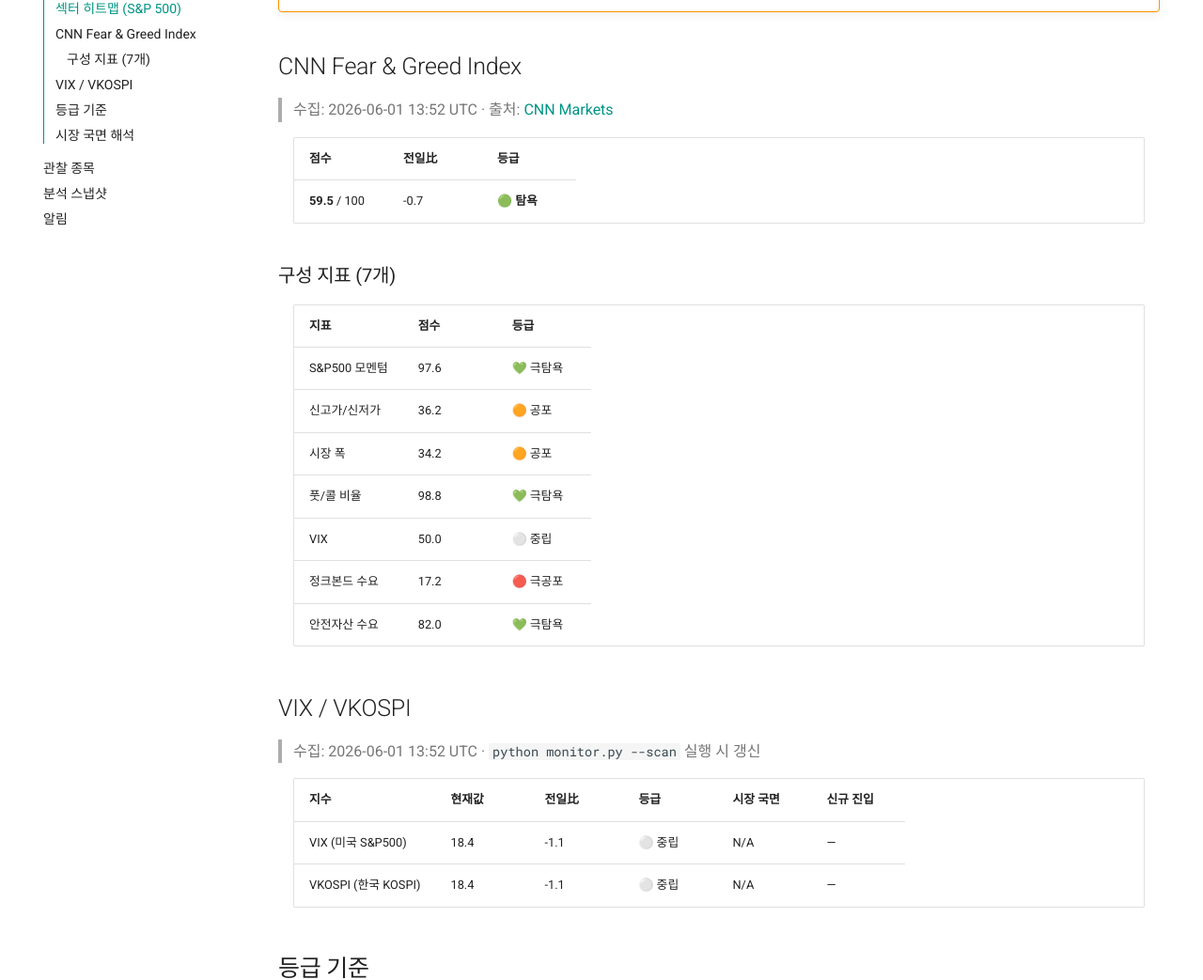
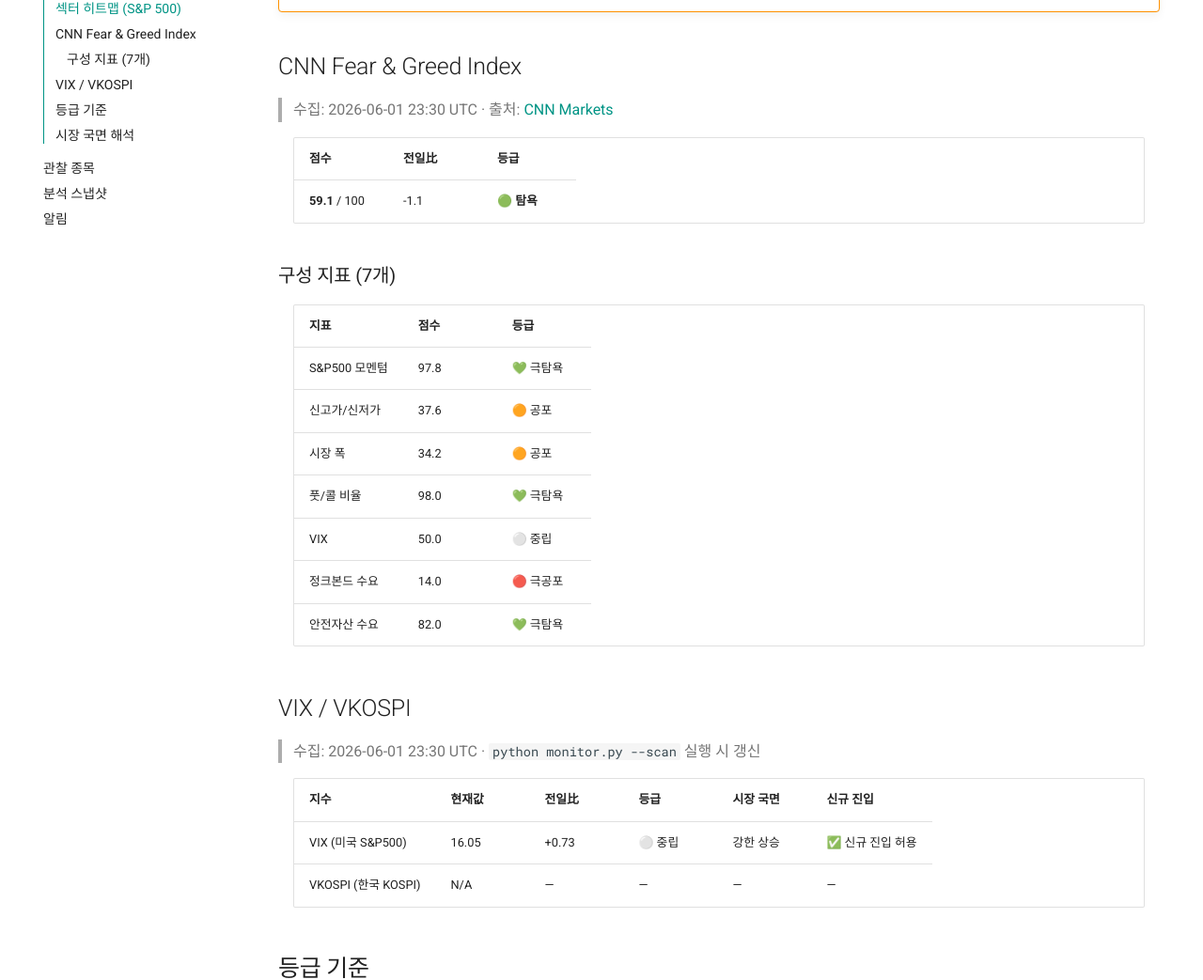
Before and after one commit to workindex/stock-reports, an MkDocs documentation site: the page built from docs/fear-index.md, in a window 1280 px wide and 1400 px high, scrolled down 754 px. Shown: the part 153-1196 px from the top of the window at 94% size. Built offline with MkDocs 1.6.1 and Material for MkDocs 9.7.7, drawn with Linux system fonts in a browser that asks for light colours; a script that is not in the unit is left out; comment, search, counter and statistics services are not loaded.

Commit message:
chore: 스냅샷 자동 갱신 (2026-06-02)

```diff
--- a/docs/fear-index.md
+++ b/docs/fear-index.md
@@ -35,32 +35,32 @@
 
 ## CNN Fear & Greed Index
 
-> 수집: 2026-06-01 13:52 UTC · 출처: [CNN Markets](https://edition.cnn.com/markets/fear-and-greed)
+> 수집: 2026-06-01 23:30 UTC · 출처: [CNN Markets](https://edition.cnn.com/markets/fear-and-greed)
 
 | 점수 | 전일比 | 등급 |
 |------|--------|------|
-| **59.5** / 100 | -0.7 | 🟢 **탐욕** |
+| **59.1** / 100 | -1.1 | 🟢 **탐욕** |
 
 ### 구성 지표 (7개)
 
 | 지표 | 점수 | 등급 |
 |------|------|------|
-| S&P500 모멘텀 | 97.6 | 💚 극탐욕 |
-| 신고가/신저가 | 36.2 | 🟠 공포 |
+| S&P500 모멘텀 | 97.8 | 💚 극탐욕 |
+| 신고가/신저가 | 37.6 | 🟠 공포 |
 | 시장 폭 | 34.2 | 🟠 공포 |
-| 풋/콜 비율 | 98.8 | 💚 극탐욕 |
+| 풋/콜 비율 | 98.0 | 💚 극탐욕 |
 | VIX | 50.0 | ⚪ 중립 |
-| 정크본드 수요 | 17.2 | 🔴 극공포 |
+| 정크본드 수요 | 14.0 | 🔴 극공포 |
 | 안전자산 수요 | 82.0 | 💚 극탐욕 |
 
 ## VIX / VKOSPI
 
-> 수집: 2026-06-01 13:52 UTC · `python monitor.py --scan` 실행 시 갱신
+> 수집: 2026-06-01 23:30 UTC · `python monitor.py --scan` 실행 시 갱신
 
 | 지수 | 현재값 | 전일比 | 등급 | 시장 국면 | 신규 진입 |
 |------|--------|--------|------|---------|---------|
-| VIX (미국 S&P500) | 18.4 | -1.1 | ⚪ 중립 | N/A | — |
-| VKOSPI (한국 KOSPI) | 18.4 | -1.1 | ⚪ 중립 | N/A | — |
+| VIX (미국 S&P500) | 16.05 | +0.73 | ⚪ 중립 | 강한 상승 | ✅ 신규 진입 허용 |
+| VKOSPI (한국 KOSPI) | N/A | — | — | — | — |
 
 ## 등급 기준
 
```
Also changed, not shown: docs/index.md (+2 -2 lines), docs/snapshots/BE-2026-06-02.md (added, +137 -0 lines), docs/snapshots/index.md (+1 -1 lines).
